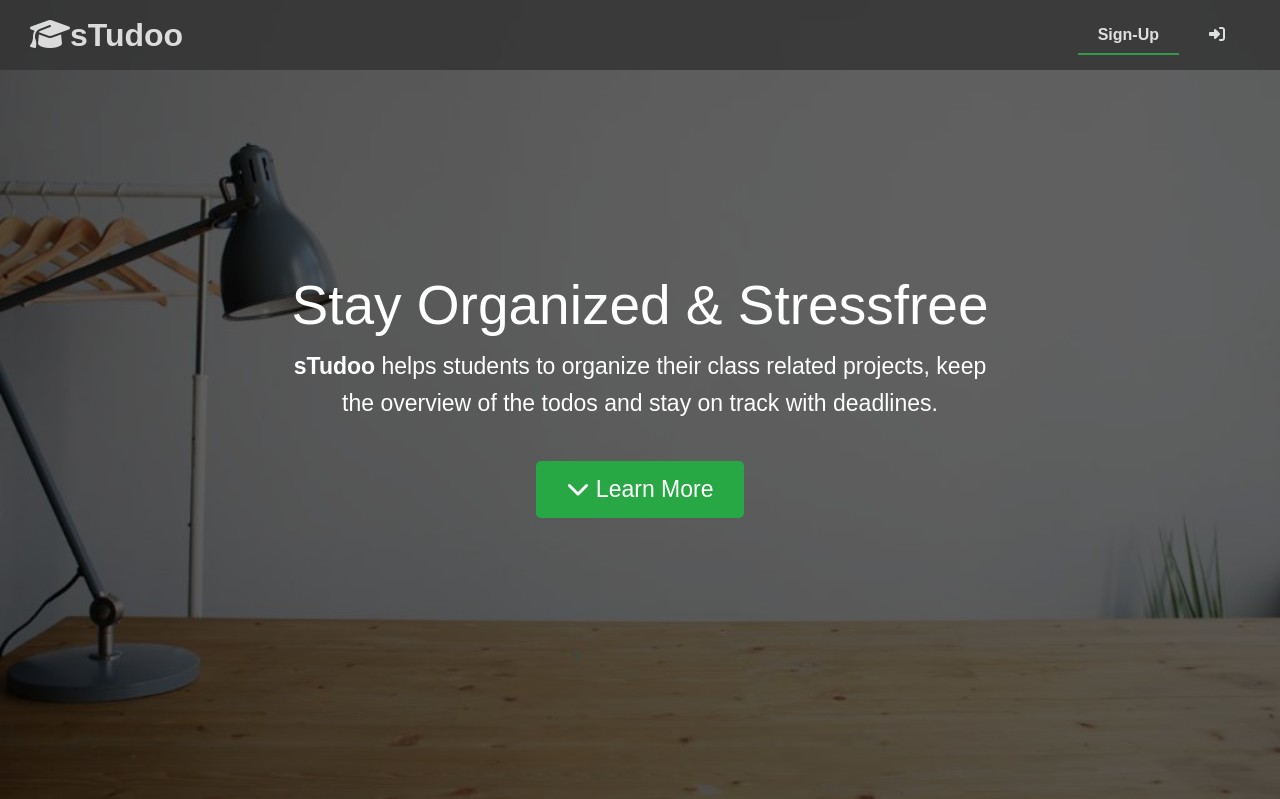
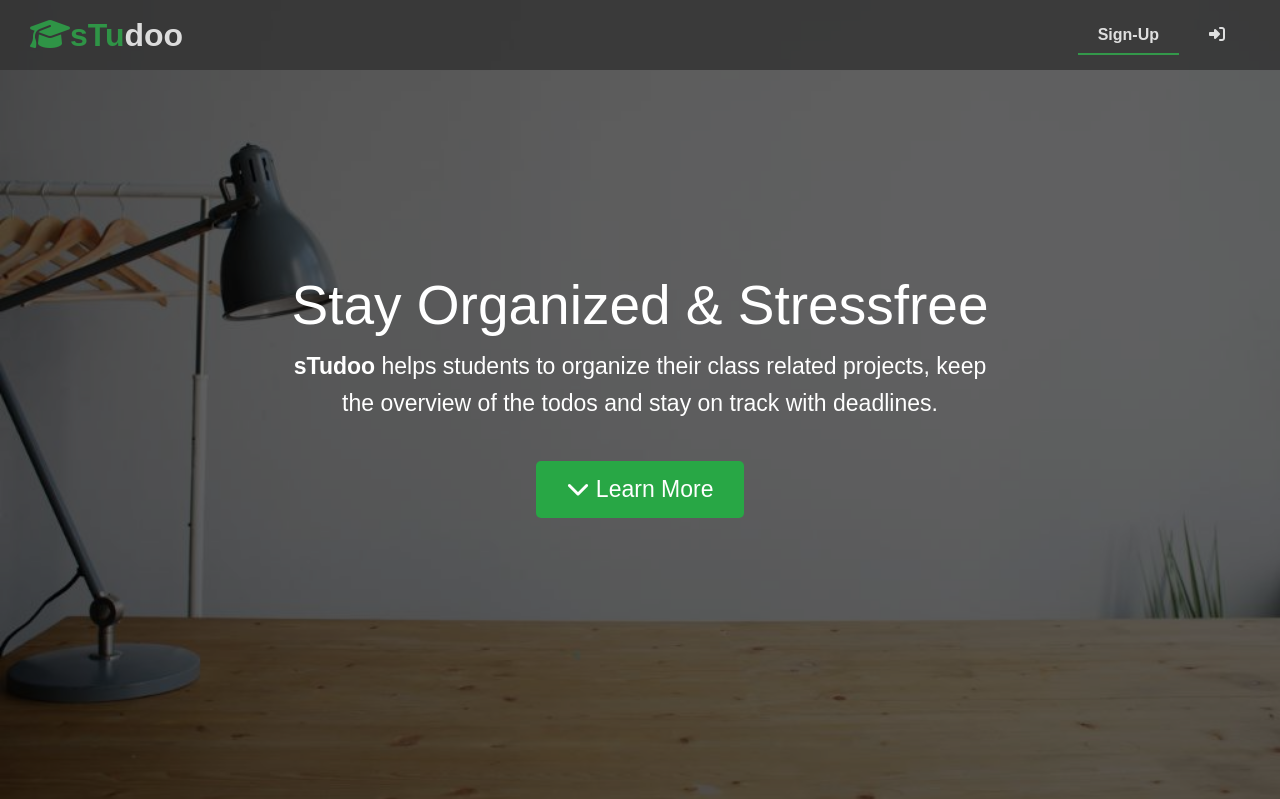
Before and after one commit to andrej-moor/sTudoo, a Flask app: page / in a window 1280 px wide. Shown: the top 799 px of the page. Run offline with Flask 3, Linux system fonts and the light colour scheme; some libraries are stand-ins or nearby versions.

Commit message:
Change text-class

```diff
--- a/static/css/style.css
+++ b/static/css/style.css
@@ -33,6 +33,10 @@ TABLE OF CONTENTS
 @import url('https://fonts.googleapis.com/css2?family=Comme:wght@100;200&display=swap');
 
 /* =========== COLORS ============== */
+
+.text-green {
+  color: #28a745;
+}
 
 /* =========== NAVBAR ============== */
 
--- a/templates/index.html
+++ b/templates/index.html
@@ -12,7 +12,7 @@
   <header class="hero">
     <div id="navbar" class="navbar">
       <h1 class="logo">
-        <span class="text-primary"><i class="fa-solid fa-graduation-cap"></i>sTu</span>doo
+        <span class="text-green"><i class="fa-solid fa-graduation-cap"></i>sTu</span>doo
       </h1>
       <nav>
         <ul>
```
